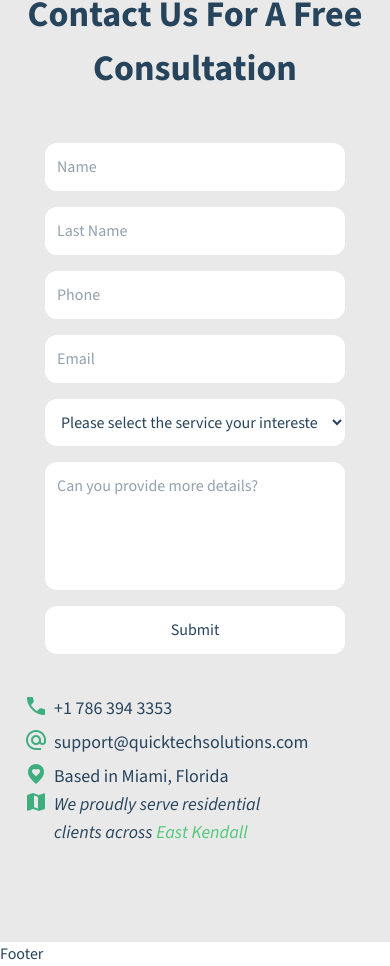
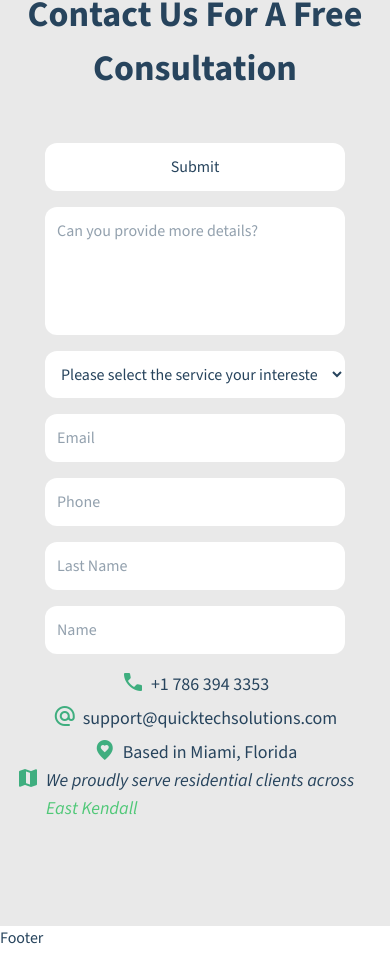
Before and after one commit to jassoncodes/quick-tech-solutions, a React (Vite) app: page / in a window 390 px wide. Shown: the part 4830-5796 px from the top of the page. Built offline with nearby package versions, Linux system fonts and the light colour scheme.

Commit message:
fixing padding

```diff
--- a/src/index.css
+++ b/src/index.css
@@ -16,6 +16,7 @@
   /* Breakpoints */
   --breakpoint-desktop: 1080px;
   --breakpoint-tablet: 768px;
+  --breakpoint-mobile: 375px;
 
   /* Fonts */
   --font-sora: "Sora", sans-serif;
@@ -248,15 +249,15 @@
   }
 
   .contact-grid {
-    @apply flex gap-8 flex-col-reverse tablet:grid px-4 tablet:px-4 desktop:px-12 tablet:grid-cols-2;
+    @apply flex gap-4 flex-col-reverse tablet:grid px-4 tablet:px-4 desktop:px-12 tablet:grid-cols-2;
   }
 
   .contact-info {
-    @apply flex flex-col min-h-44 p-2 w-75;
+    @apply flex flex-col min-h-44;
   }
 
   .contact-info ul {
-    @apply flex flex-col gap-1.5;
+    @apply flex flex-col gap-1.5 mobile:items-center tablet:items-start;
   }
 
   .contact-info ul li,
@@ -273,13 +274,17 @@
   }
 
   .contact-form {
-    display: grid;
-    grid-template-columns: repeat(2, auto);
-    gap: 1rem;
-    justify-self: center;
+    @apply tablet:grid
+    tablet:grid-cols-[repeat(2,auto)]
+    tablet:gap-4
+    mobile:place-self-center
+    mobile:max-w-75
+    mobile:flex
+    mobile:flex-col-reverse
+    mobile:gap-4;
 
     & > :nth-child(n + 5) {
-      grid-column: 1/-1;
+      @apply col-span-full;
     }
 
     input,
@@ -301,12 +306,3 @@
     }
   }
 }
-
-@media (max-width: 767px) {
-  .contact-form {
-    display: flex;
-    flex-direction: column;
-    gap: 1rem;
-    max-width: 300px;
-  }
-}
```
